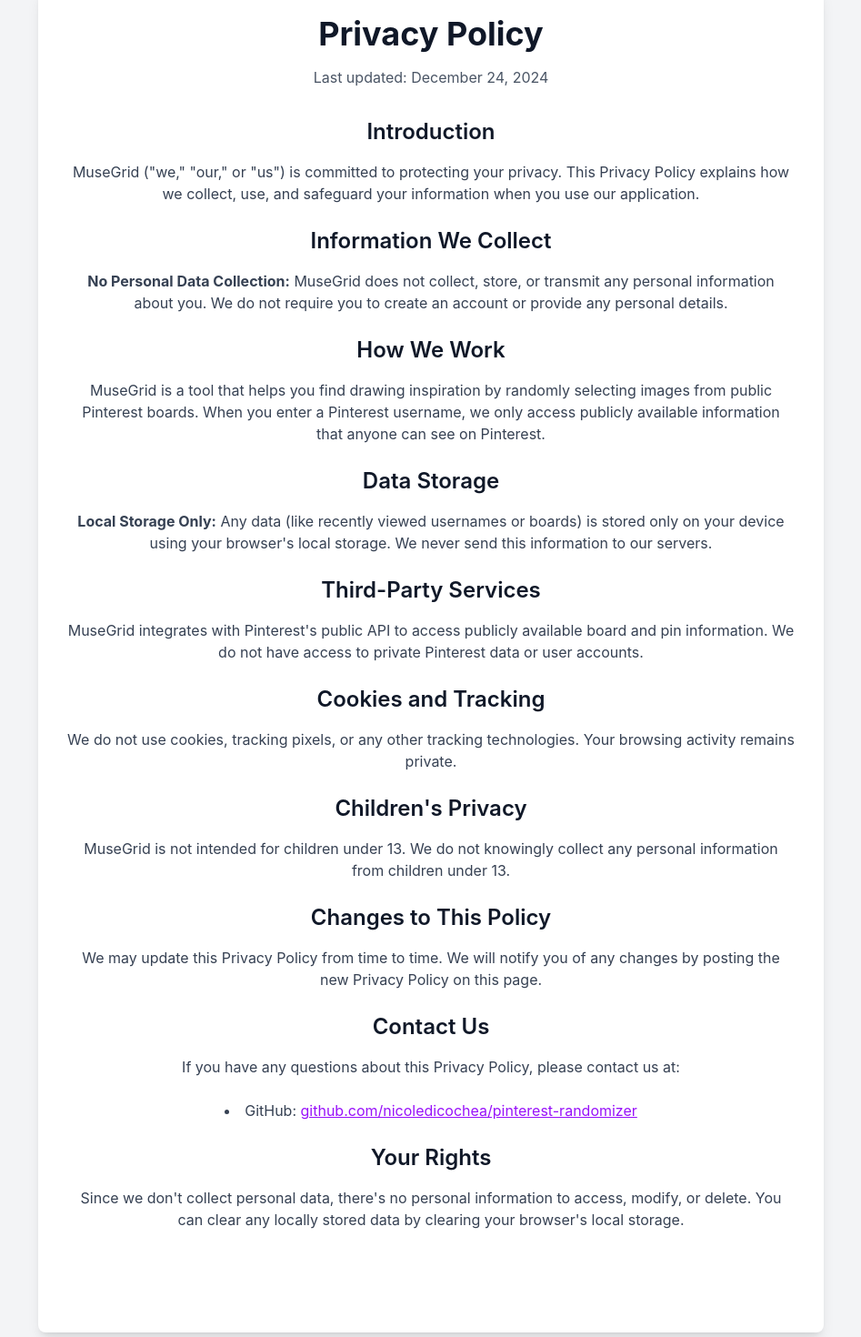
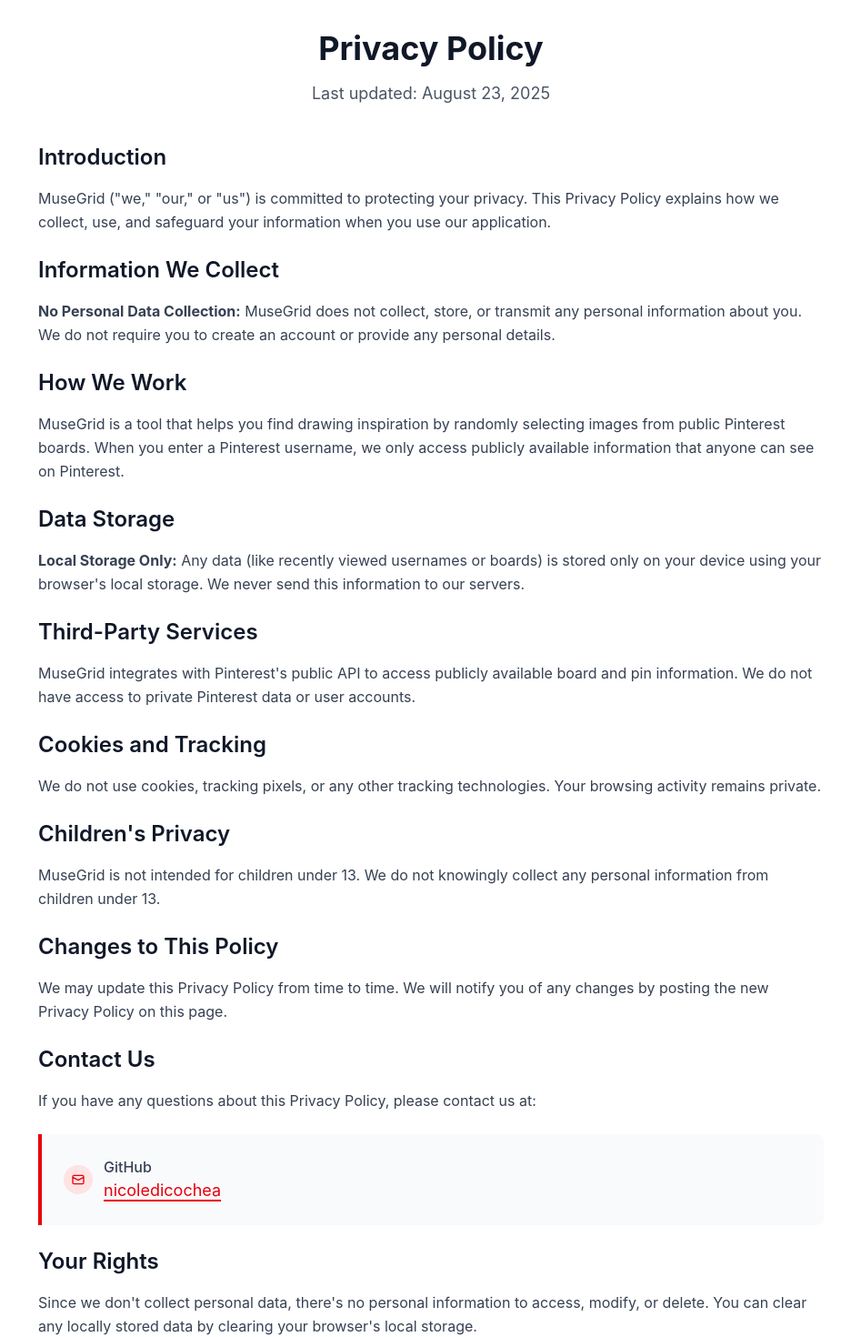
Before and after one commit to nicoledicochea/pinterest-randomizer, a React (Vite) app in the folder pinterest-randomizer/: page /privacy in a window 1280 px wide. Shown: the part 160-1630 px from the top of the page at 91% size, without its empty margins (166-1113 px from the left). Built offline with nearby package versions, Linux system fonts and the light colour scheme.

Commit message:
update privacy policy page

```diff
--- a/pinterest-randomizer/client/src/components/PrivacyPolicy.tsx
+++ b/pinterest-randomizer/client/src/components/PrivacyPolicy.tsx
@@ -2,97 +2,112 @@
 
 const PrivacyPolicy: React.FC = () => {
   return (
-    <div className="min-h-screen bg-gray-100">
-      <div className="max-w-4xl mx-auto px-4 py-12">
-        <div className="bg-white rounded-lg shadow-lg p-8">
-          <div className="text-center mb-8">
+    <div className="min-h-screen bg-white">
+      <div className="max-w-4xl mx-auto px-4 py-24">
+        <div className="bg-white p-10">
+          <div className="text-center mb-10">
             <h1 className="text-4xl font-bold text-gray-900 mb-4">
               Privacy Policy
             </h1>
-            <p className="text-gray-600">
-              Last updated: December 24, 2024
+            <p className="text-gray-600 text-lg">
+              Last updated: August 23, 2025
             </p>
           </div>
 
-          <div className="prose prose-lg max-w-none">
+          <div className="prose prose-lg max-w-none text-left">
             <h2 className="text-2xl font-semibold text-gray-900 mb-4">
               Introduction
             </h2>
-            <p className="text-gray-700 mb-6">
+            <p className="text-gray-700 mb-6 leading-relaxed">
               MuseGrid ("we," "our," or "us") is committed to protecting your privacy. This Privacy Policy explains how we collect, use, and safeguard your information when you use our application.
             </p>
 
             <h2 className="text-2xl font-semibold text-gray-900 mb-4">
               Information We Collect
             </h2>
-            <p className="text-gray-700 mb-6">
+            <p className="text-gray-700 mb-6 leading-relaxed">
               <strong>No Personal Data Collection:</strong> MuseGrid does not collect, store, or transmit any personal information about you. We do not require you to create an account or provide any personal details.
             </p>
 
             <h2 className="text-2xl font-semibold text-gray-900 mb-4">
               How We Work
             </h2>
-            <p className="text-gray-700 mb-6">
+            <p className="text-gray-700 mb-6 leading-relaxed">
               MuseGrid is a tool that helps you find drawing inspiration by randomly selecting images from public Pinterest boards. When you enter a Pinterest username, we only access publicly available information that anyone can see on Pinterest.
             </p>
 
             <h2 className="text-2xl font-semibold text-gray-900 mb-4">
               Data Storage
             </h2>
-            <p className="text-gray-700 mb-6">
+            <p className="text-gray-700 mb-6 leading-relaxed">
               <strong>Local Storage Only:</strong> Any data (like recently viewed usernames or boards) is stored only on your device using your browser's local storage. We never send this information to our servers.
             </p>
 
             <h2 className="text-2xl font-semibold text-gray-900 mb-4">
               Third-Party Services
             </h2>
-            <p className="text-gray-700 mb-6">
+            <p className="text-gray-700 mb-6 leading-relaxed">
               MuseGrid integrates with Pinterest's public API to access publicly available board and pin information. We do not have access to private Pinterest data or user accounts.
             </p>
 
             <h2 className="text-2xl font-semibold text-gray-900 mb-4">
               Cookies and Tracking
             </h2>
-            <p className="text-gray-700 mb-6">
+            <p className="text-gray-700 mb-6 leading-relaxed">
               We do not use cookies, tracking pixels, or any other tracking technologies. Your browsing activity remains private.
             </p>
 
             <h2 className="text-2xl font-semibold text-gray-900 mb-4">
               Children's Privacy
             </h2>
-            <p className="text-gray-700 mb-6">
+            <p className="text-gray-700 mb-6 leading-relaxed">
               MuseGrid is not intended for children under 13. We do not knowingly collect any personal information from children under 13.
             </p>
 
             <h2 className="text-2xl font-semibold text-gray-900 mb-4">
               Changes to This Policy
             </h2>
-            <p className="text-gray-700 mb-6">
+            <p className="text-gray-700 mb-6 leading-relaxed">
               We may update this Privacy Policy from time to time. We will notify you of any changes by posting the new Privacy Policy on this page.
             </p>
 
             <h2 className="text-2xl font-semibold text-gray-900 mb-4">
               Contact Us
             </h2>
-            <p className="text-gray-700 mb-6">
+            <p className="text-gray-700 mb-6 leading-relaxed">
               If you have any questions about this Privacy Policy, please contact us at:
             </p>
-            <ul className="list-disc list-inside text-gray-700 mb-6 ml-4">
-              <li>GitHub: <a href="https://github.com/nicoledicochea/pinterest-randomizer" className="text-purple-600 hover:text-purple-700 underline">github.com/nicoledicochea/pinterest-randomizer</a></li>
-            </ul>
+            <div className="bg-gray-50 border-l-4 border-red-600 p-6 rounded-r-lg mb-6">
+              <div className="flex items-center space-x-3">
+                <div className="w-8 h-8 bg-red-100 rounded-full flex items-center justify-center">
+                  <svg className="w-4 h-4 text-red-600" fill="none" stroke="currentColor" viewBox="0 0 24 24">
+                    <path strokeLinecap="round" strokeLinejoin="round" strokeWidth={2} d="M3 8l7.89 4.26a2 2 0 002.22 0L21 8M5 19h14a2 2 0 002-2V7a2 2 0 00-2-2H5a2 2 0 00-2 2v10a2 2 0 002 2z" />
+                  </svg>
+                </div>
+                <div>
+                  <p className="text-gray-700 font-medium">GitHub</p>
+                  <a
+                    href="https://github.com/nicoledicochea"
+                    className="text-red-600 hover:text-red-700 underline decoration-2 underline-offset-4 hover:decoration-red-400 transition-all duration-300 text-lg"
+                  >
+                    nicoledicochea
+                  </a>
+                </div>
+              </div>
+            </div>
 
             <h2 className="text-2xl font-semibold text-gray-900 mb-4">
               Your Rights
             </h2>
-            <p className="text-gray-700 mb-6">
+            <p className="text-gray-700 mb-6 leading-relaxed">
               Since we don't collect personal data, there's no personal information to access, modify, or delete. You can clear any locally stored data by clearing your browser's local storage.
             </p>
           </div>
 
-          <div className="text-center mt-8">
+          <div className="text-center mt-10">
             <a
               href="/"
-              className="inline-block bg-gradient-to-r from-pink-500 to-purple-600 text-white font-semibold py-3 px-6 rounded-lg hover:from-pink-600 hover:to-purple-700 transform hover:scale-105 transition-all duration-200"
+              className="text-red-600 hover:text-red-700 underline decoration-2 underline-offset-4 hover:decoration-red-400 transition-all duration-300 text-lg"
             >
               ← Back to Home
             </a>
```
